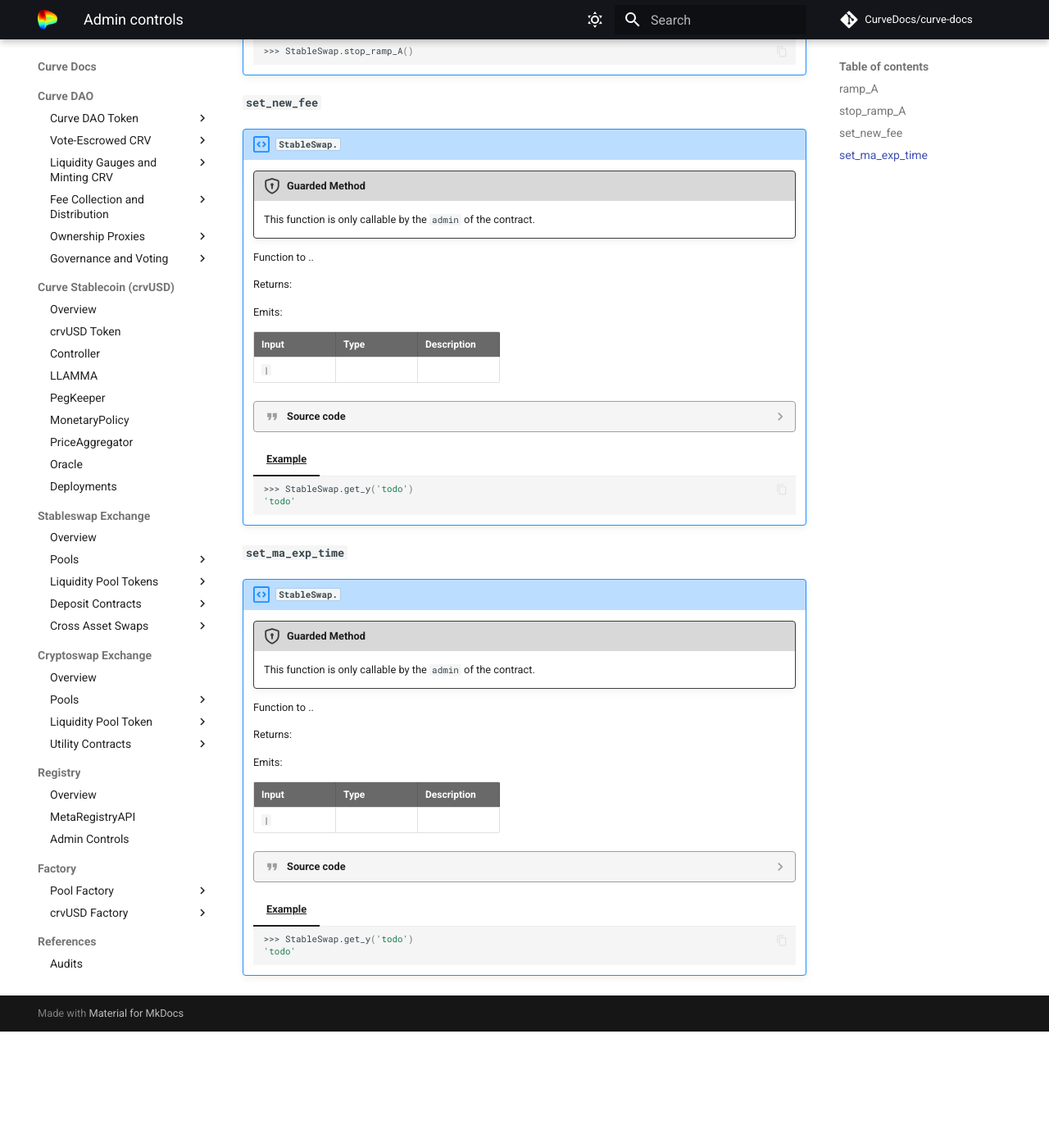
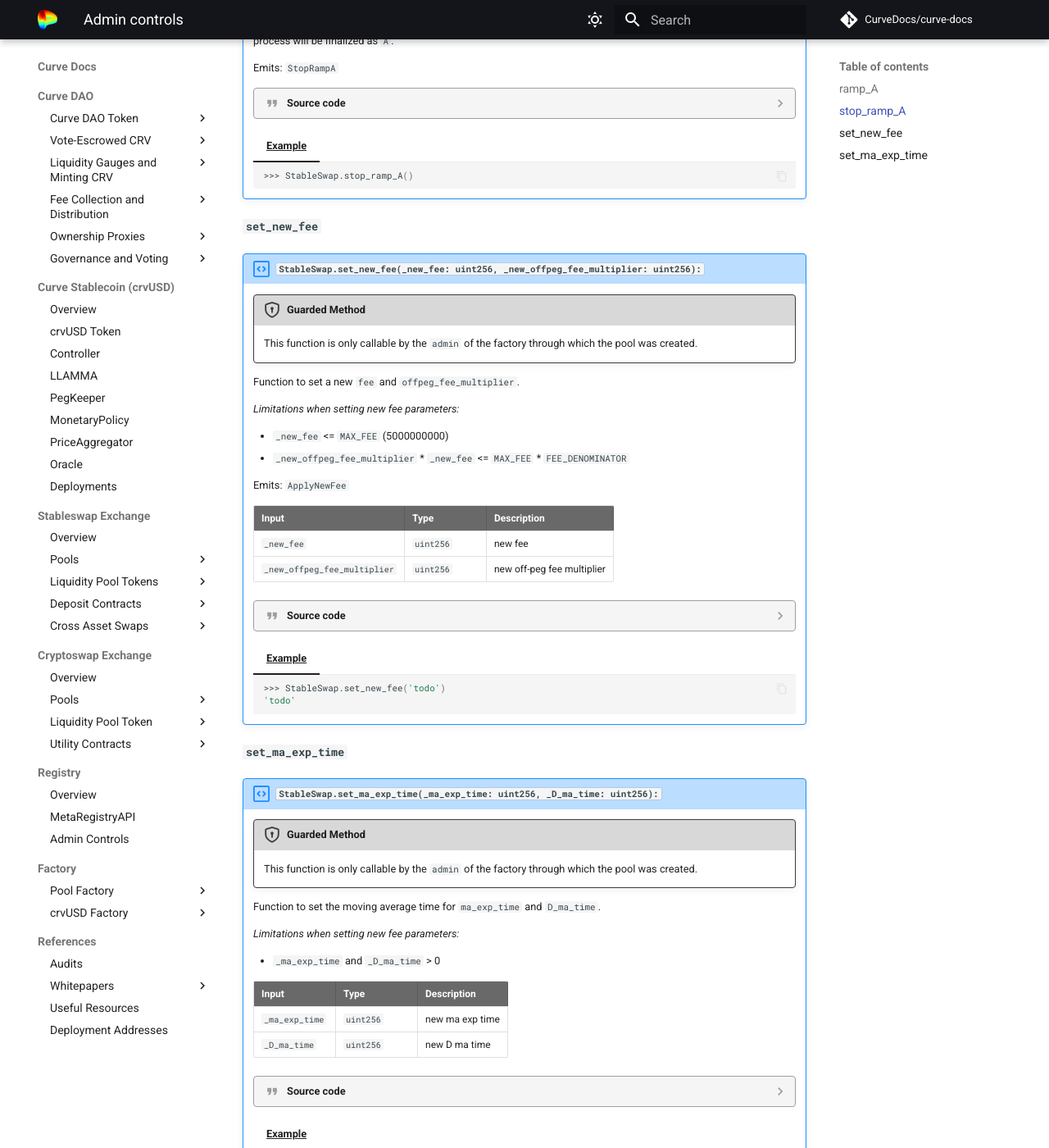
Before and after one commit to CurveDocs/curve-docs, an MkDocs documentation site: the page built from docs/stableswap-ng_exchange/pools/admin_controls.md, in a window 1280 px wide and 1400 px high, scrolled down 1120 px. Shown: the whole window at 82% size. Built offline with MkDocs 1.6.1 and Material for MkDocs 9.7.7, drawn with Linux system fonts in a browser that asks for light colours; comment, search, counter and statistics services are not loaded; before the commit the page ends 2378 px from its top, so only the background shows below that; some of the changed text lies outside the part shown.

Commit message:
stableswap-ng admin controls (finito)

````diff
--- a/docs/stableswap-ng_exchange/pools/admin_controls.md
+++ b/docs/stableswap-ng_exchange/pools/admin_controls.md
@@ -1,27 +1,37 @@
-stableswap pools admin controls
+The following methods are guarded and may only be called by the `admin` of the Stableswap-NG Factory.
 
-
-
-AMM admin functions:
 
 ### `ramp_A`
 !!! description "`StableSwap.ramp_A(_future_A: uint256, _future_time: uint256):`"
 
     !!!guard "Guarded Method"
-        This function is only callable by the `admin` of the contract.
+        This function is only callable by the `admin` of the factory through which the pool was created.
 
     Function to ramp A.
+
+    *Limitations when ramping A:*
+
+    - `block.timestamp` >= `initial_A_time` + `MIN_RAMP_TIME`
+    - `_future_time` >= `block.timestamp` + `MIN_RAMP_TIME`
+    - `future_A` > 0
+    - `future_A` < `MAX_A (1000000)`
 
     Emits: `RampA`
 
     | Input      | Type   | Description |
     | ----------- | -------| ----|
     | `_future_A` |  `uint256` | future A value |
-    | `_future_time` |  `uint256` | timestamp until its ramped up |
+    | `_future_time` |  `uint256` | timestamp until ramping should occur; needs to be at least 24h (`MIN_RAMP_TIME`) |
 
     ??? quote "Source code"
 
-        ```python hl_lines="2"
+        ```python
+        A_PRECISION: constant(uint256) = 100
+        MAX_A: constant(uint256) = 10 ** 6
+        MAX_A_CHANGE: constant(uint256) = 10
+
+        MIN_RAMP_TIME: constant(uint256) = 86400
+
         event RampA:
             old_A: uint256
             new_A: uint256
@@ -63,9 +73,9 @@
 !!! description "`StableSwap.stop_ramp_A():`"
 
     !!!guard "Guarded Method"
-        This function is only callable by the `admin` of the contract.
+        This function is only callable by the `admin` of the factory through which the pool was created.
 
-    Function to immediately stop the ramping of A. Value of A (while ramping up/down) will be set as A.
+    Function to immediately stop the ramping of the amplification coefficient. The current value during the ramping process will be finalized as `A`.
 
     Emits: `StopRampA`
 
@@ -98,59 +108,95 @@
 
 
 ### `set_new_fee`
-!!! description "`StableSwap.`"
+!!! description "`StableSwap.set_new_fee(_new_fee: uint256, _new_offpeg_fee_multiplier: uint256):`"
 
     !!!guard "Guarded Method"
-        This function is only callable by the `admin` of the contract.
+        This function is only callable by the `admin` of the factory through which the pool was created.
 
-    Function to ..
+    Function to set a new `fee` and `offpeg_fee_multiplier`.
 
-    Returns:
+    *Limitations when setting new fee parameters:*
 
-    Emits:
+    - `_new_fee` <= `MAX_FEE` (5000000000)
+    - `_new_offpeg_fee_multiplier` * `_new_fee` <= `MAX_FEE` * `FEE_DENOMINATOR`
+
+    Emits: `ApplyNewFee`
 
     | Input      | Type   | Description |
     | ----------- | -------| ----|
-    | `` |  `` |  |
+    | `_new_fee` |  `uint256` | new fee |
+    | `_new_offpeg_fee_multiplier` |  `uint256` | new off-peg fee multiplier |
 
     ??? quote "Source code"
 
-        ```python hl_lines="1"
+        ```python
+        MAX_FEE: constant(uint256) = 5 * 10 ** 9
+        FEE_DENOMINATOR: constant(uint256) = 10 ** 10
+
+        event ApplyNewFee:
+            fee: uint256
+            offpeg_fee_multiplier: uint256
+
+        @external
+        def set_new_fee(_new_fee: uint256, _new_offpeg_fee_multiplier: uint256):
+
+            assert msg.sender == factory.admin()
+
+            # set new fee:
+            assert _new_fee <= MAX_FEE
+            self.fee = _new_fee
+
+            # set new offpeg_fee_multiplier:
+            assert _new_offpeg_fee_multiplier * _new_fee <= MAX_FEE * FEE_DENOMINATOR  # dev: offpeg multiplier exceeds maximum
+            self.offpeg_fee_multiplier = _new_offpeg_fee_multiplier
+
+            log ApplyNewFee(_new_fee, _new_offpeg_fee_multiplier)
         ```
 
     === "Example"
 
         ```shell
-        >>> StableSwap.get_y('todo')
+        >>> StableSwap.set_new_fee('todo')
         'todo'
         ```
 
 
-
 ### `set_ma_exp_time`
-!!! description "`StableSwap.`"
+!!! description "`StableSwap.set_ma_exp_time(_ma_exp_time: uint256, _D_ma_time: uint256):`"
 
     !!!guard "Guarded Method"
-        This function is only callable by the `admin` of the contract.
+        This function is only callable by the `admin` of the factory through which the pool was created.
 
-    Function to ..
+    Function to set the moving average time for `ma_exp_time` and `D_ma_time`.
 
-    Returns:
+    *Limitations when setting new fee parameters:*
 
-    Emits:
+    - `_ma_exp_time` and `_D_ma_time` > 0
 
     | Input      | Type   | Description |
     | ----------- | -------| ----|
-    | `` |  `` |  |
+    | `_ma_exp_time` |  `uint256` | new ma exp time |
+    | `_D_ma_time` |  `uint256` | new D ma time |
 
     ??? quote "Source code"
 
-        ```python hl_lines="1"
+        ```python
+        @external
+        def set_ma_exp_time(_ma_exp_time: uint256, _D_ma_time: uint256):
+            """
+            @notice Set the moving average window of the price oracles.
+            @param _ma_exp_time Moving average window. It is time_in_seconds / ln(2)
+            """
+            assert msg.sender == factory.admin()  # dev: only owner
+            assert 0 not in [_ma_exp_time, _D_ma_time]
+
+            self.ma_exp_time = _ma_exp_time
+            self.D_ma_time = _D_ma_time
         ```
 
     === "Example"
 
         ```shell
-        >>> StableSwap.get_y('todo')
+        >>> StableSwap.set_ma_exp_time('todo')
         'todo'
         ```
````
